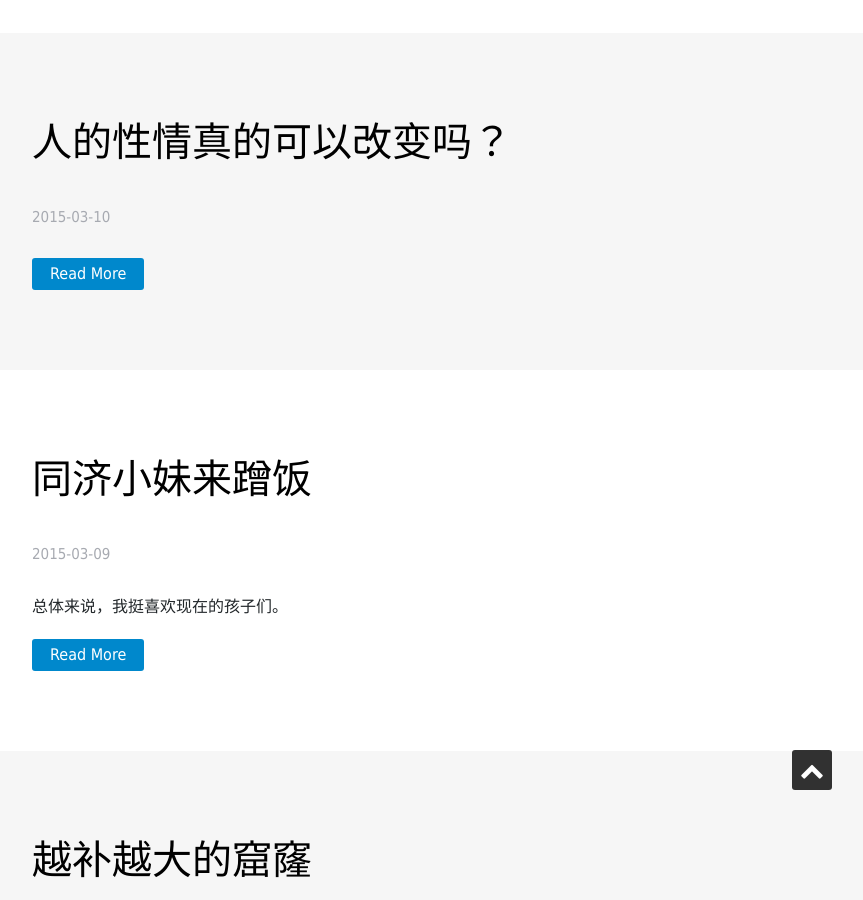
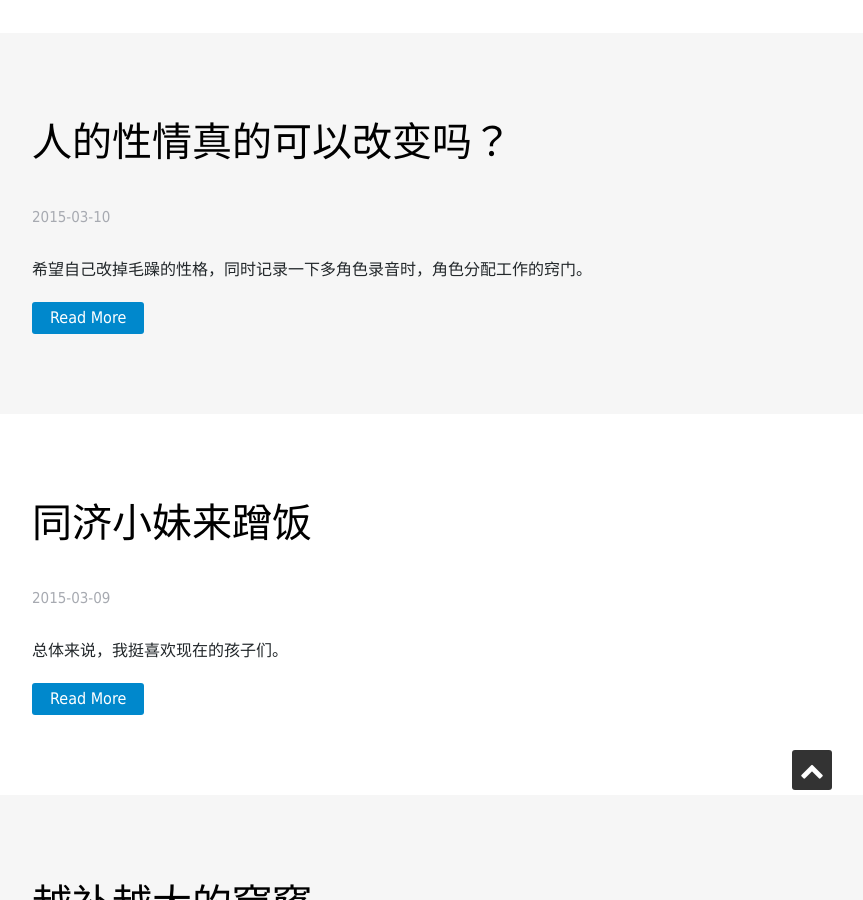
Before and after one commit to fantaghiro/fantaghiro.github.io, a Jekyll site: the page built from index.html, in a window 1280 px wide and 900 px high, scrolled down 901 px. Shown: the whole window, without its empty margins (248-1111 px from the left). Built offline with Jekyll 4.4.1, drawn with Linux system fonts in a browser that asks for light colours; nearby versions of some CDN libraries; some web fonts are replaced; the list of posts is cut into pages by our own code.

Commit message:
Update 2015-03-10-Daily.markdown

```diff
--- a/_posts/2015-03-10-Daily.markdown
+++ b/_posts/2015-03-10-Daily.markdown
@@ -2,6 +2,7 @@
 layout: post
 title: 人的性情真的可以改变吗？
 category: writeups
+description: 希望自己改掉毛躁的性格，同时记录一下多角色录音时，角色分配工作的窍门。
 tags:
 - 日记
 ---
```
